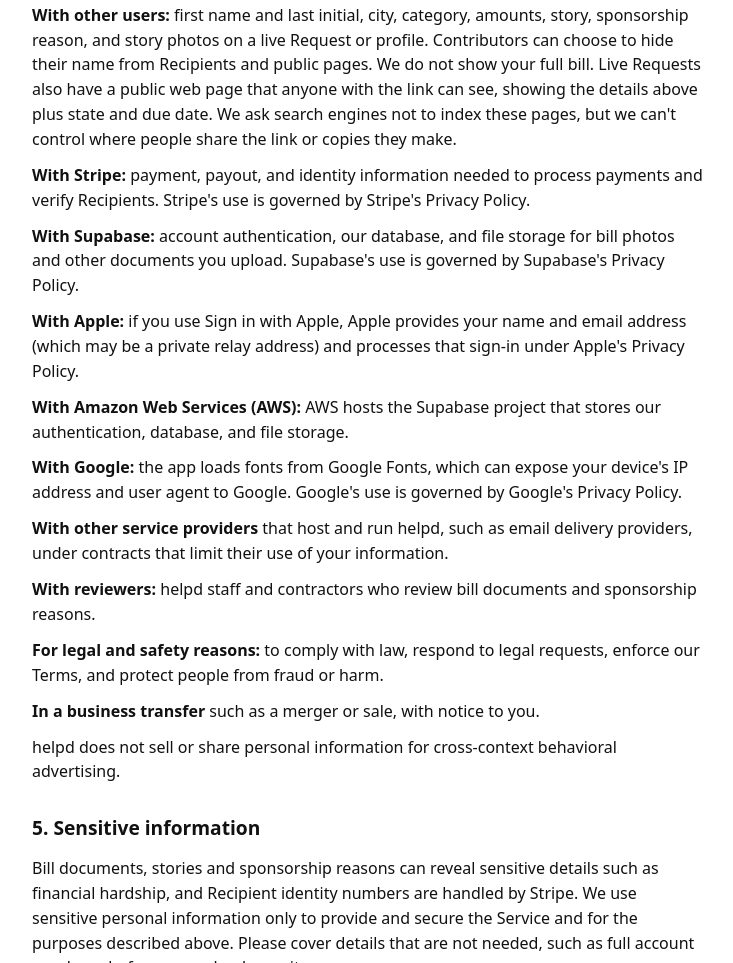
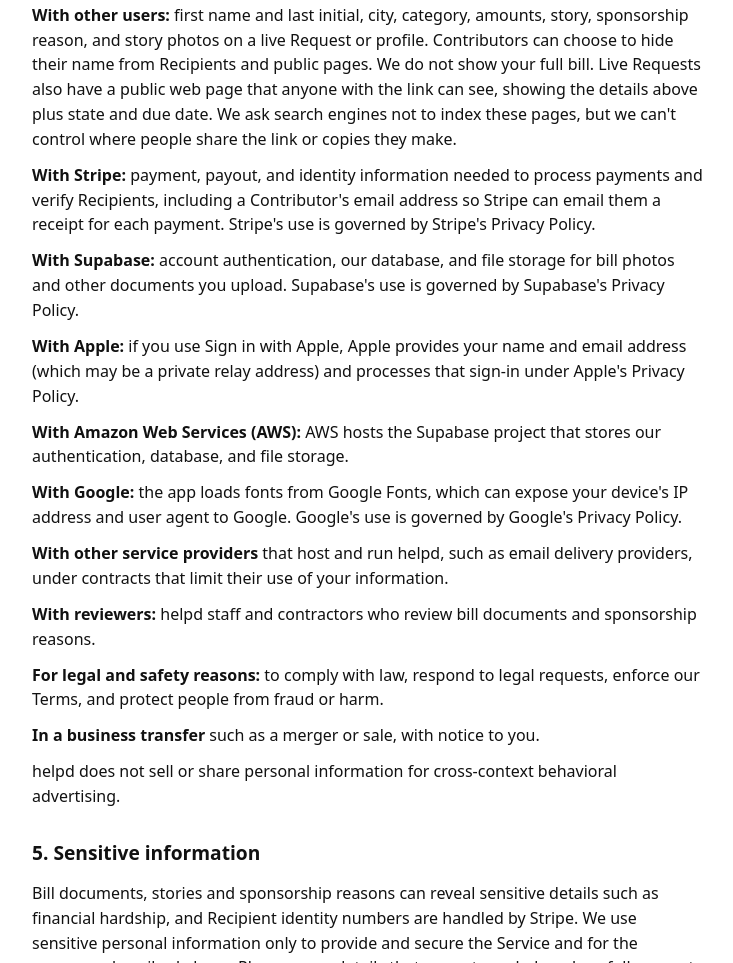
Before and after one commit to raffaelp1986/helpd-landing, a plain HTML site: page privacy/index.html in a window 1280 px wide. Shown: the part 1488-2451 px from the top of the page, without its empty margins (272-1005 px from the left). Drawn offline with Linux system fonts and the light colour scheme.

Commit message:
Privacy: Stripe receipt email
Disclose that a Contributor's email address is shared with Stripe so Stripe can email a receipt for each payment.

Co-authored-by: raffaelp1986 <raffaelp1986@users.noreply.github.com>

```diff
--- a/privacy/index.html
+++ b/privacy/index.html
@@ -38,7 +38,7 @@
     <section id="4-how-we-share-information">
     <h2>4. How we share information</h2>
     <p><strong>With other users:</strong> first name and last initial, city, category, amounts, story, sponsorship reason, and story photos on a live Request or profile. Contributors can choose to hide their name from Recipients and public pages. We do not show your full bill. Live Requests also have a public web page that anyone with the link can see, showing the details above plus state and due date. We ask search engines not to index these pages, but we can&#x27;t control where people share the link or copies they make.</p>
-    <p><strong>With Stripe:</strong> payment, payout, and identity information needed to process payments and verify Recipients. Stripe&#x27;s use is governed by Stripe&#x27;s Privacy Policy.</p>
+    <p><strong>With Stripe:</strong> payment, payout, and identity information needed to process payments and verify Recipients, including a Contributor&#x27;s email address so Stripe can email them a receipt for each payment. Stripe&#x27;s use is governed by Stripe&#x27;s Privacy Policy.</p>
     <p><strong>With Supabase:</strong> account authentication, our database, and file storage for bill photos and other documents you upload. Supabase&#x27;s use is governed by Supabase&#x27;s Privacy Policy.</p>
     <p><strong>With Apple:</strong> if you use Sign in with Apple, Apple provides your name and email address (which may be a private relay address) and processes that sign-in under Apple&#x27;s Privacy Policy.</p>
     <p><strong>With Amazon Web Services (AWS):</strong> AWS hosts the Supabase project that stores our authentication, database, and file storage.</p>
```
